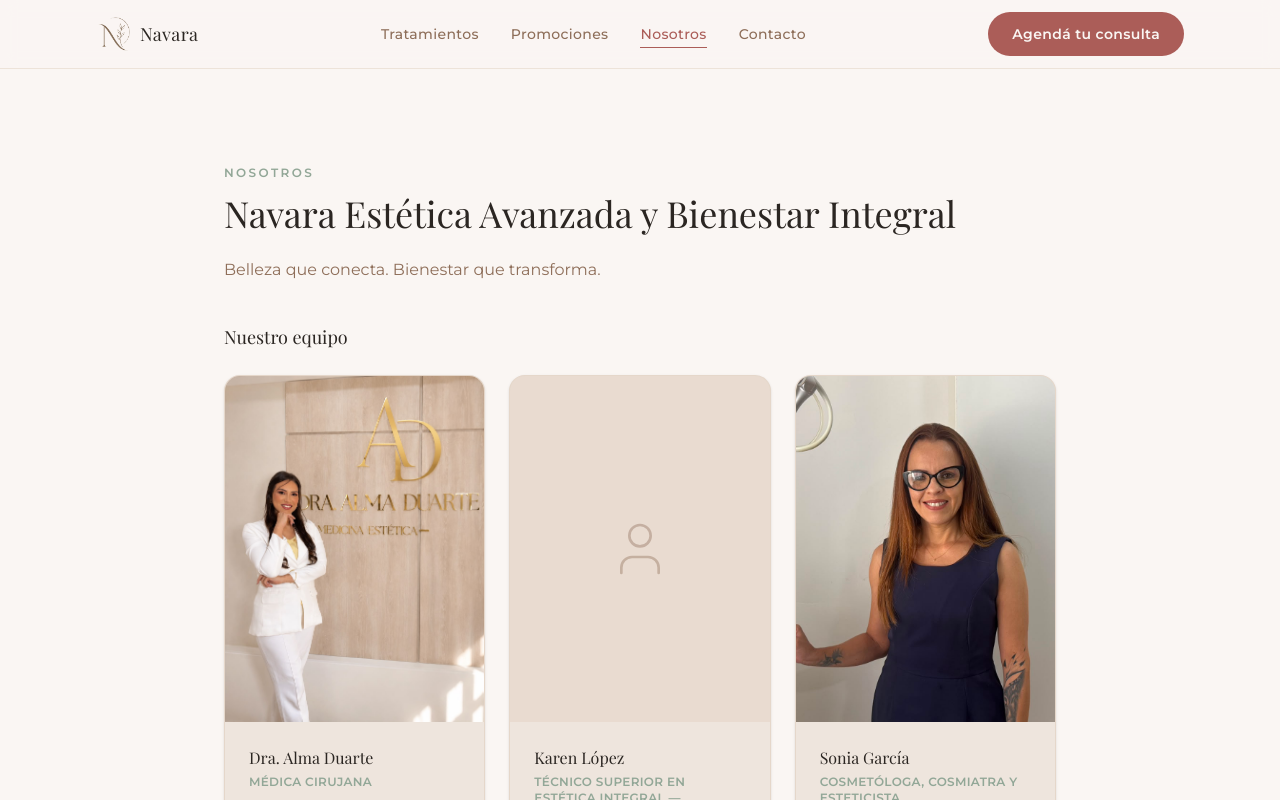
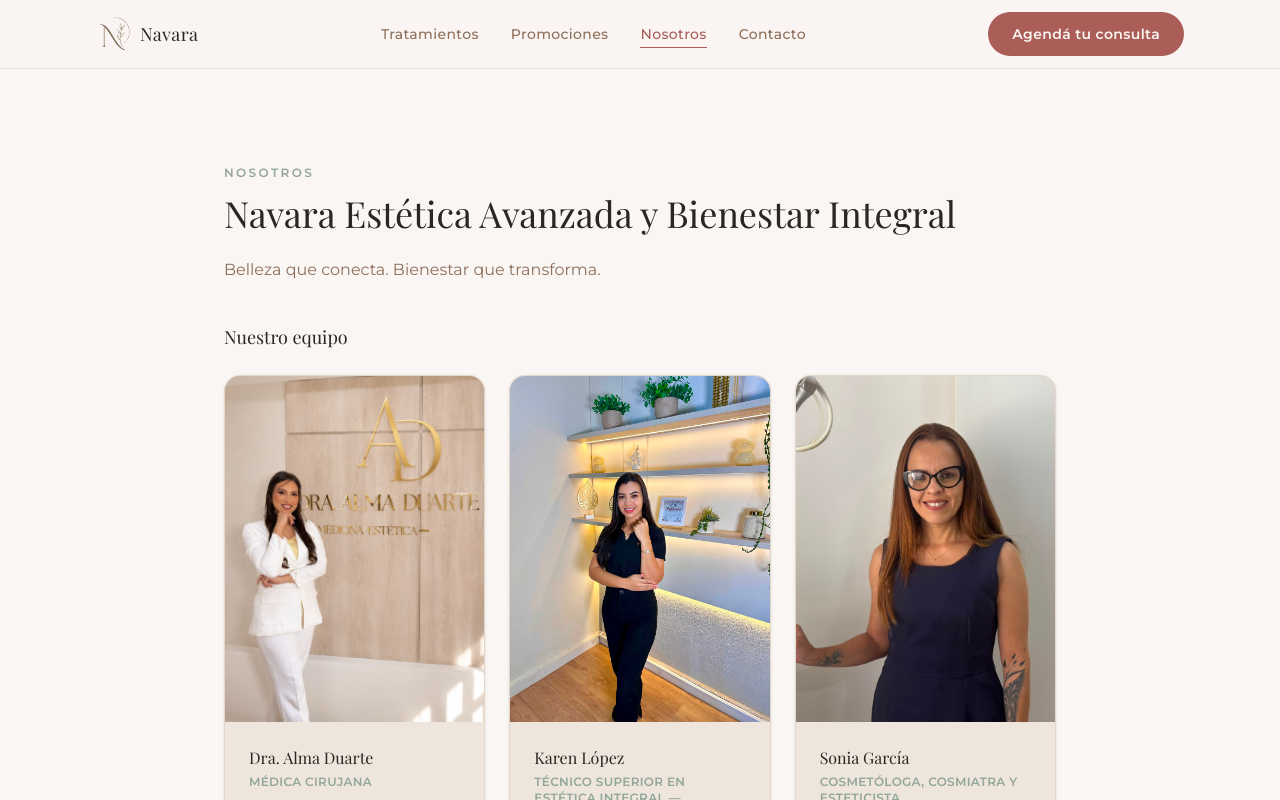
Before and after one commit to sifriabrian-pixel/WebNavara, a Next.js app: page /nosotros in a window 1280 px wide. Shown: the top 800 px of the page. Built offline with nearby package versions, Linux system fonts and the light colour scheme; a web font is replaced by a local one.

Commit message:
Cargar foto real de Karen López
Con esto el equipo completo (Dra. Alma Duarte, Karen López, Sonia
García) ya tiene foto real en /nosotros — sin siluetas placeholder
restantes.

Co-Authored-By: Claude Sonnet 5 <noreply@anthropic.com>

```diff
--- a/content/site.ts
+++ b/content/site.ts
@@ -25,8 +25,6 @@ export type TeamMember = {
   fotoUrl?: string; // ruta en /public, ej. "/brand/equipo-alma-duarte.jpg". Sin foto real todavía: dejar undefined.
 };
 
-// Karen López todavía sin foto real (llega de la clínica) — fotoUrl queda
-// undefined y su card muestra el placeholder de silueta genérica hasta cargarla.
 export const team: TeamMember[] = [
   {
     nombre: "Dra. Alma Duarte",
@@ -40,6 +38,7 @@ export const team: TeamMember[] = [
     rol: "Técnico Superior en Estética Integral — Cosmiatra y Esteticista",
     descripcion:
       "Tratamientos faciales y corporales: acné, manchas y antiage. Masajes reductores, relajantes, descontracturantes, reflexología podal, entre otros.",
+    fotoUrl: "/brand/equipo-karen-lopez.jpg",
   },
   {
     nombre: "Sonia García",
```
Also changed, not shown: public/brand/equipo-karen-lopez.jpg (added).
